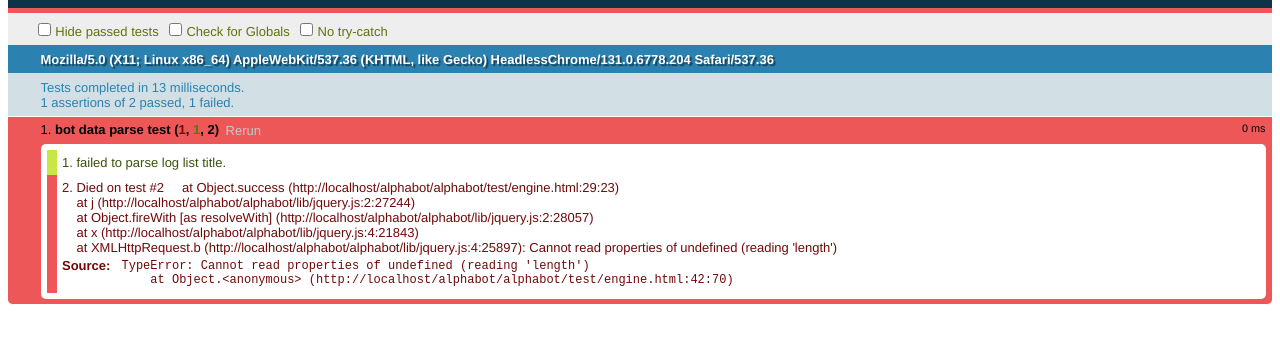
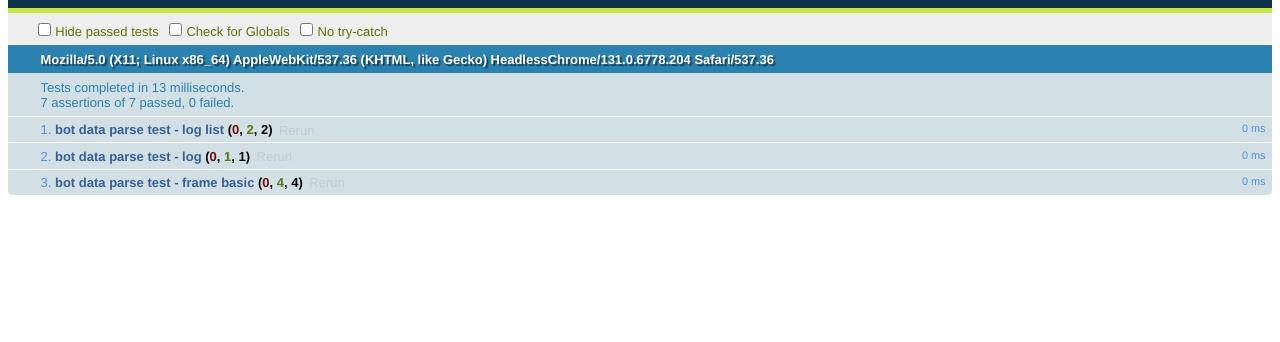
Before and after one commit to mazong1123/alphabot, a plain HTML site: page alphabot/alphabot/test/engine.html in a window 1280 px wide. Shown: the part 48-390 px from the top of the page. Drawn offline with Linux system fonts and the light colour scheme.

Commit message:
Added log and log list parse.

```diff
--- a/alphabot/alphabot/src/engine/bot.js
+++ b/alphabot/alphabot/src/engine/bot.js
@@ -26,11 +26,7 @@
                 logListJson = logListData;
             }
 
-            var option = {
-                title: logListJson.title
-            };
-
-            var logList = new alphabot.Engine.LogList(option);
+            var logList = new alphabot.Engine.LogList(logListJson);
 
             return logList;
         }
--- a/alphabot/alphabot/src/engine/frame.js
+++ b/alphabot/alphabot/src/engine/frame.js
@@ -23,6 +23,18 @@
             this.direction = option.direction;
             this.leftPerson = option.leftPerson;
             this.rightPerson = option.rightPerson;
+        },
+
+        getText: function () {
+            var self = this;
+
+            return self.text;
+        },
+
+        getDirection: function () {
+            var self = this;
+
+            return self.direction;
         }
     });
 })();
--- a/alphabot/alphabot/src/engine/log.js
+++ b/alphabot/alphabot/src/engine/log.js
@@ -14,6 +14,12 @@
     alphabot.Engine.Log = alphabot.Infrastructure.List.extend({
         init: function (option) {
             this._super(option);
+
+            for (var i = 0; i < option.frames.length; i++) {
+                var frameData = option.frames[i];
+                var frame = new alphabot.Engine.Frame(frameData);
+                this.items.push(frame);
+            }
         }
     });
 })();
--- a/alphabot/alphabot/src/engine/log_list.js
+++ b/alphabot/alphabot/src/engine/log_list.js
@@ -15,6 +15,12 @@
         init: function (option) {
             this._super(option);
             this.title = option.title;
+
+            for (var i = 0; i < option.logs.length; i++) {
+                var logData = option.logs[i];
+                var log = new alphabot.Engine.Log(logData);
+                this.items.push(log);
+            }
         },
 
         getTitle: function () {
--- a/alphabot/alphabot/src/infrastructure/list.js
+++ b/alphabot/alphabot/src/infrastructure/list.js
@@ -14,6 +14,10 @@
     alphabot.Infrastructure.List = Class.extend({
         init: function (option) {
             this.items = option.items;
+            if (this.items === undefined) {
+                this.items = new Array();
+            }
+
             this.currentIndex = 0;
         },
 
--- a/alphabot/alphabot/test/engine.html
+++ b/alphabot/alphabot/test/engine.html
@@ -26,7 +26,7 @@
             dataType: 'json',
             success: function (data) {
                 // Load the test data, then exectue the tests.
-                QUnit.test("bot data parse test", function (assert) {
+                QUnit.test('bot data parse test - log list', function (assert) {
                     // Prepare
                     var expectedLogListTitle = 'Test log list.';
                     var expectedLogItemCount = 2;
@@ -35,11 +35,51 @@
                     var bot = new alphabot.Engine.Bot();
                     var parsedLogList = bot.parse(data);
                     var actualLogListTitle = parsedLogList.getTitle();
-                    var actualLogItem = parsedLogList.getItems();
+                    var actualLogItems = parsedLogList.getItems();
 
                     // Assert
                     assert.equal(expectedLogListTitle, actualLogListTitle, 'failed to parse log list title.');
-                    assert.equal(expectedLogItemCount, actualLogItem.length, 'failed to parse log item count');
+                    assert.equal(expectedLogItemCount, actualLogItems.length, 'failed to parse log item count');
+                });
+
+                QUnit.test('bot data parse test - log', function (assert) {
+                    // Prepare
+                    var expectedFramesCount = 2;
+
+                    // Act
+                    var bot = new alphabot.Engine.Bot();
+                    var parsedLogList = bot.parse(data);
+                    var actualLogItem = parsedLogList.getItems()[0];
+                    var actualFrames = actualLogItem.getItems();
+
+                    // Assert
+                    assert.equal(expectedFramesCount, actualFrames.length, 'failed to parse log frame count.');
+                });
+
+                QUnit.test('bot data parse test - frame basic', function (assert) {
+                    // Prepare
+                    var expectedFrame1Text = 'This is frame1';
+                    var expectedFrame1Direction = 0;
+
+                    var expectedFrame2Text = 'This is frame2';
+                    var expectedFrame2Direction = 1;
+
+                    // Act
+                    var bot = new alphabot.Engine.Bot();
+                    var parsedLogList = bot.parse(data);
+                    var actualLogItem = parsedLogList.getItems()[0];
+                    var actualFrames = actualLogItem.getItems();
+
+                    var actualFrame1Text = actualFrames[0].getText();
+                    var actualFrame1Direction = actualFrames[0].getDirection();
+                    var actualFrame2Text = actualFrames[1].getText();
+                    var actualFrame2Direction = actualFrames[1].getDirection();
+
+                    // Assert
+                    assert.equal(expectedFrame1Text, actualFrame1Text, 'failed to parse frame1 text.');
+                    assert.equal(expectedFrame1Direction, actualFrame1Direction, 'failed to parse frame1 direction.');
+                    assert.equal(expectedFrame2Text, actualFrame2Text, 'failed to parse frame2 text.');
+                    assert.equal(expectedFrame2Direction, actualFrame2Direction, 'failed to parse frame2 direction.');
                 });
             },
             error: function (jqxr, message, exception) {
```
